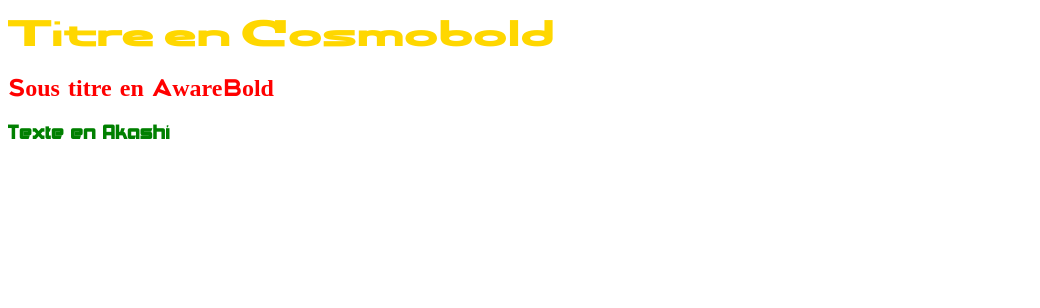
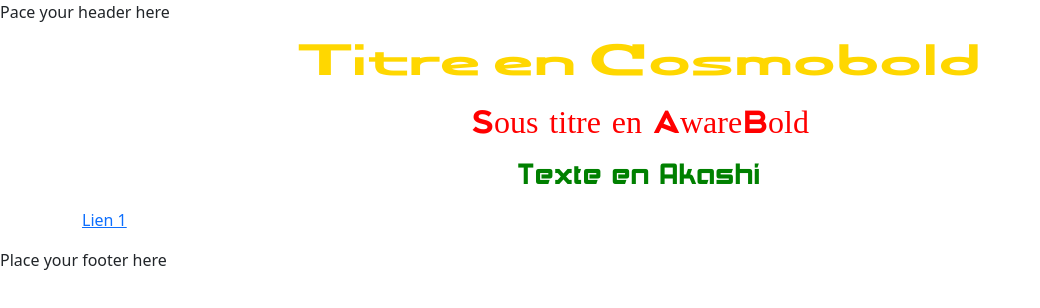
Before and after one commit to alex2022cci/site-groupe-4, a website: page index.html in a window 1280 px wide. Shown: the whole page, without its empty margins (0-1040 px from the left). Drawn offline with nearby package versions, Linux system fonts and the light colour scheme.

Commit message:
bootstrap added

```diff
--- a/CSS/alex.css
+++ b/CSS/alex.css
@@ -29,5 +29,11 @@ h3{
 }
 
 a{
-    cursor:url('/cursors/');
+    cursor:url('/cursors/normal.cur') , auto;
+
+
 }
+
+body{
+    cursor: url('/cursors/invader.ani') , default ;
+}
--- a/index.html
+++ b/index.html
@@ -4,20 +4,32 @@
     <meta charset="UTF-8">
     <meta name="viewport" content="width=device-width, initial-scale=1.0">
     <title>Astronomie et Espace</title>
+    <link rel="stylesheet" href="/node_modules/bootstrap/dist/css/bootstrap.css">
     <link rel="stylesheet" href="CSS/alex.css">
 </head>
 <body>
 
+    <header>Pace your header here</header>
+
+    <main class="container">
+        <article class="row">
+            <section class="col-12 text-center">
+                <p><h1> Titre en Cosmobold</h1></p>
+                <p><h2>Sous titre en AwareBold</h2>  </p>
+                <p><h3>Texte en Akashi</h3> </p>
+            </section>
+            <section class="col-12"><p><a href="#">Lien 1</a></p></section>
+            <section class="col-12"></section>
+        </article>
+    </main>
+
+    <footer>Place your footer here</footer>
+
     <!--ajouter des polices ; AUCUN CND ; jQuery + CSS + js ; font awesome à télécharger, + bootstrap-->
-    <p>
-        <h1> Titre en Cosmobold</h1>
-    </p>
-    <p>
-        <h2>Sous titre en AwareBold</h2>
-    </p>
-    <p>
-        <h3>Texte en Akashi</h3>
-    </p>
+
+
+
+
 
 
 </body>
```
Also changed, not shown: 3 other files.
